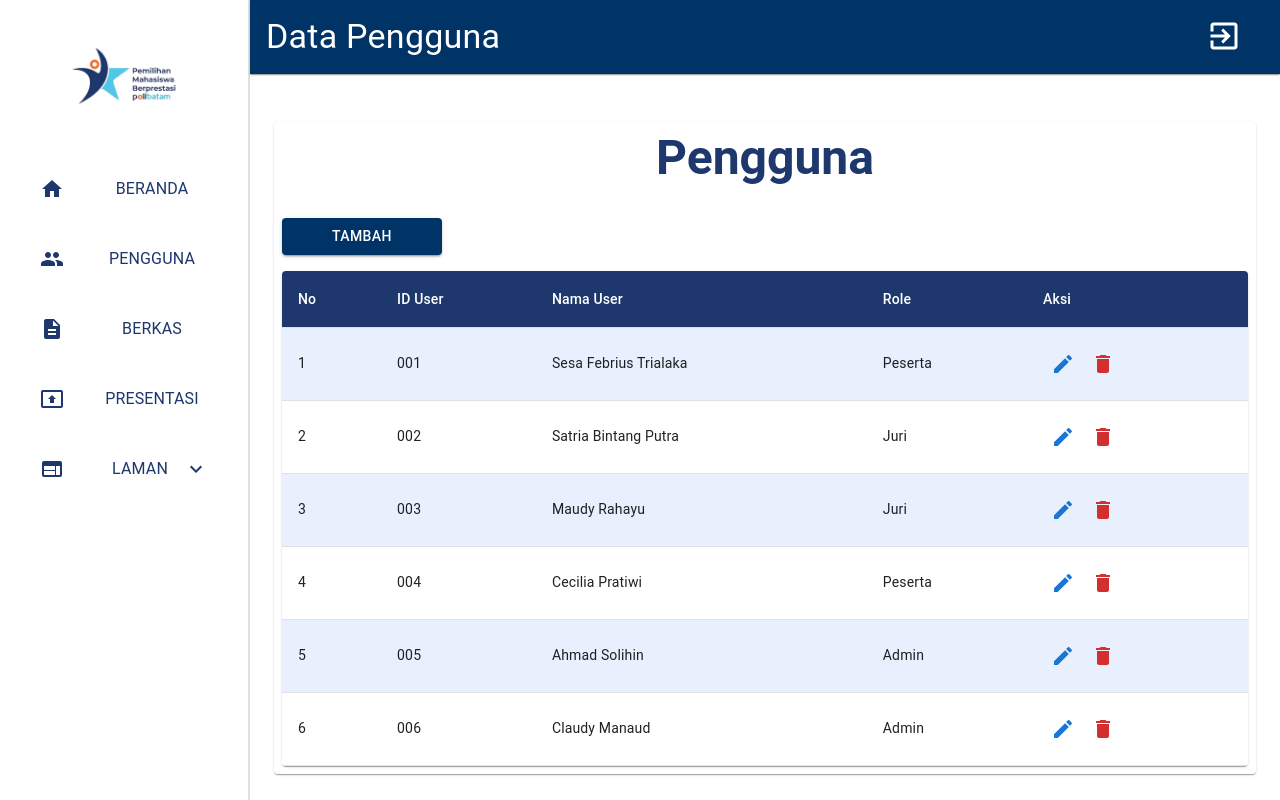
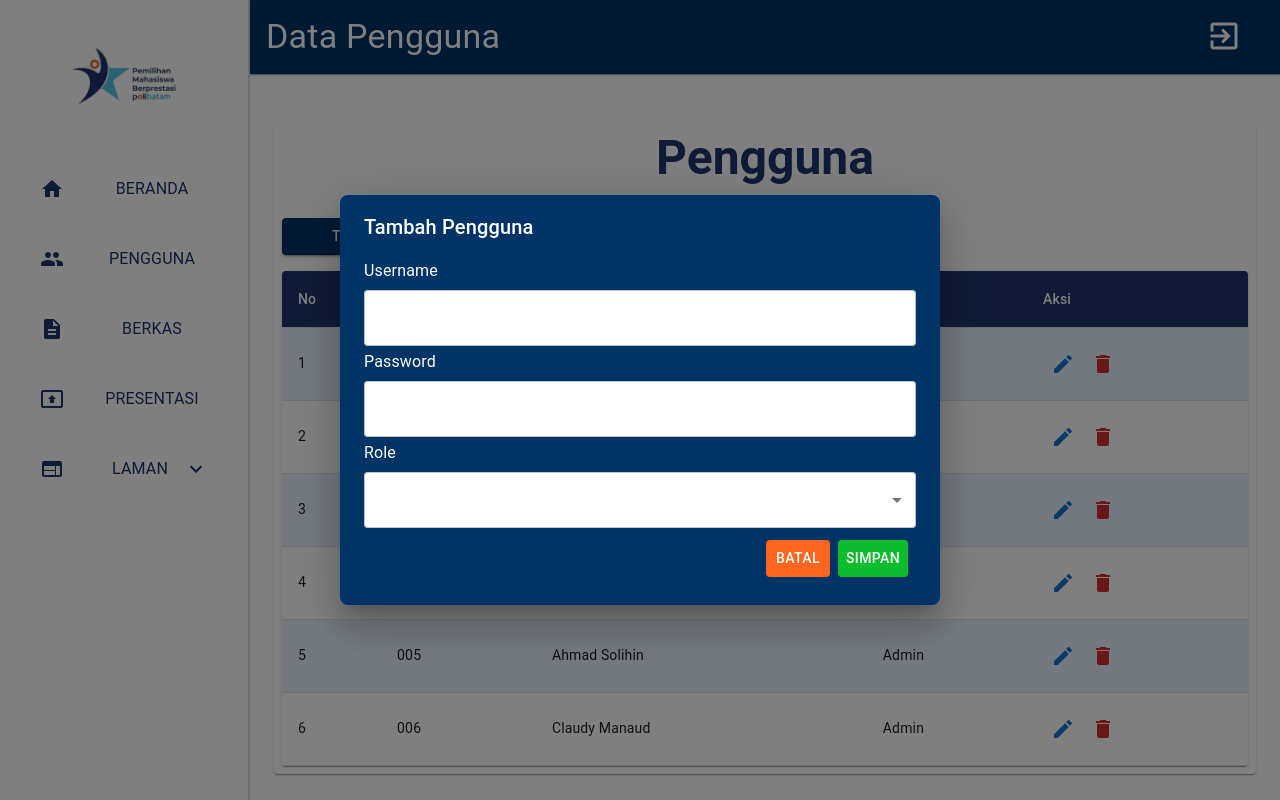
Before and after one commit to RaihanAkbar2903/Pilmapres, a React (Create React App) app: page /datapengguna in a window 1280 px wide. Both pictures are taken after a click on the button "TAMBAH". Built offline with nearby package versions, Linux system fonts and the light colour scheme.

Commit message:
alfath commit
data pengguna fix

```diff
--- a/src/datapengguna.js
+++ b/src/datapengguna.js
@@ -20,8 +20,14 @@ function DataPengguna() {
     const [openLaman, setOpenLaman] = useState(false);
     const [openEdit, setOpenEdit] = useState(false);
     const [openDelete, setOpenDelete] = useState(false);
+    const [openAdd, setOpenAdd] = useState(false);
     const [selectedUser, setSelectedUser] = useState(null);
     const [editedUser, setEditedUser] = useState({
+        username: '',
+        password: '',
+        role: '',
+    });
+    const [newUser, setNewUser] = useState({
         username: '',
         password: '',
         role: '',
@@ -56,6 +62,19 @@ function DataPengguna() {
             ...prevState,
             [name]: value,
         }));
+    };
+
+    const handleNewUserChange = (e) => {
+        const { name, value } = e.target;
+        setNewUser((prevState) => ({
+            ...prevState,
+            [name]: value,
+        }));
+    };
+
+    const handleAddUser = () => {
+        console.log("Pengguna baru:", newUser);
+        setOpenAdd(false);
     };
 
     const handleToggleLaman = () => {
@@ -267,6 +286,7 @@ function DataPengguna() {
                             <Button
                                 variant="contained"
                                 color="primary"
+                                onClick={() => setOpenAdd(true)}
                                 sx={{ marginBottom: 2, backgroundColor: '#003366', minWidth: '20vh' }}
                                 >
                                 Tambah
@@ -306,6 +326,48 @@ function DataPengguna() {
                     </Grid>
                 </Grid>
             </Box>
+            <Dialog open={openAdd} onClose={() => setOpenAdd(false)}  sx={{ '& .MuiDialog-paper': { backgroundColor: '#003366', borderRadius: '8px', color: 'white', width: '100%' } }}>
+                <DialogTitle>Tambah Pengguna</DialogTitle>
+                <DialogContent>
+                    <InputLabel sx={{ color: 'white' }}>Username</InputLabel>
+                    <TextField
+                        margin="dense"
+                        type="text"
+                        fullWidth
+                        name="username"
+                        value={newUser.username}
+                        onChange={handleNewUserChange}
+                        sx={{ backgroundColor: '#FFFFFF', borderRadius: '4px' }}
+                    />
+                    <InputLabel sx={{ color: 'white' }}>Password</InputLabel>
+                    <TextField
+                        margin="dense"
+                        type="password"
+                        fullWidth
+                        name="password"
+                        value={newUser.password}
+                        onChange={handleNewUserChange}
+                        sx={{ backgroundColor: '#FFFFFF', borderRadius: '4px' }}
+                    />
+                    <InputLabel sx={{ color: 'white' }}>Role</InputLabel>
+                    <FormControl fullWidth margin="dense">
+                        <Select
+                            name="role"
+                            value={newUser.role}
+                            onChange={handleNewUserChange}
+                            sx={{ backgroundColor: '#FFFFFF', borderRadius: '4px' }}
+                        >
+                            <MenuItem value="Peserta">Peserta</MenuItem>
+                            <MenuItem value="Juri">Juri</MenuItem>
+                            <MenuItem value="Admin">Admin</MenuItem>
+                        </Select>
+                    </FormControl>
+                    <DialogActions>
+                        <Button onClick={() => setOpenAdd(false)} sx={{ backgroundColor: '#FE651F', color: '#FFFFFF', borderRadius: '4px' }}>Batal</Button>
+                        <Button onClick={handleAddUser} sx={{ backgroundColor: '#0DBD2E', color: '#FFFFFF', borderRadius: '4px' }}>Simpan</Button>
+                    </DialogActions>
+                </DialogContent>
+            </Dialog>
             <Dialog open={openEdit} onClose={() => setOpenEdit(false)} sx={{ '& .MuiDialog-paper': { backgroundColor: '#003366', borderRadius: '8px', color: 'white', width: '100%' } }} >
                 <DialogTitle>
                     Edit Pengguna
@@ -349,7 +411,7 @@ function DataPengguna() {
                     <Button onClick={handleSaveEdit} sx={{ backgroundColor: '#0DBD2E', color: '#FFFFFF', borderRadius: '4px'}} >Simpan</Button>
                 </DialogActions>
             </Dialog>
-            <Dialog open={openDelete} onClose={() => setOpenDelete(false)}>
+            <Dialog open={openDelete} onClose={() => setOpenDelete(false)} sx={{ '& .MuiDialog-paper': { backgroundColor: '#003366', borderRadius: '8px', color: 'white', width: '100%' } }}>
                 <DialogTitle>Konfirmasi Hapus</DialogTitle>
                 <DialogContent>
                     <Typography>Apakah Anda yakin ingin menghapus akun {selectedUser?.username}?</Typography>
--- a/src/registrasi.js
+++ b/src/registrasi.js
@@ -17,7 +17,7 @@ const StyledPaper = styled(Paper)(({ theme }) => ({
 }));
 
 function Registrasi() {
-  // State untuk mengelola input form dan error
+
   const [formData, setFormData] = useState({
     namaLengkap: '',
     nim: '',
```
